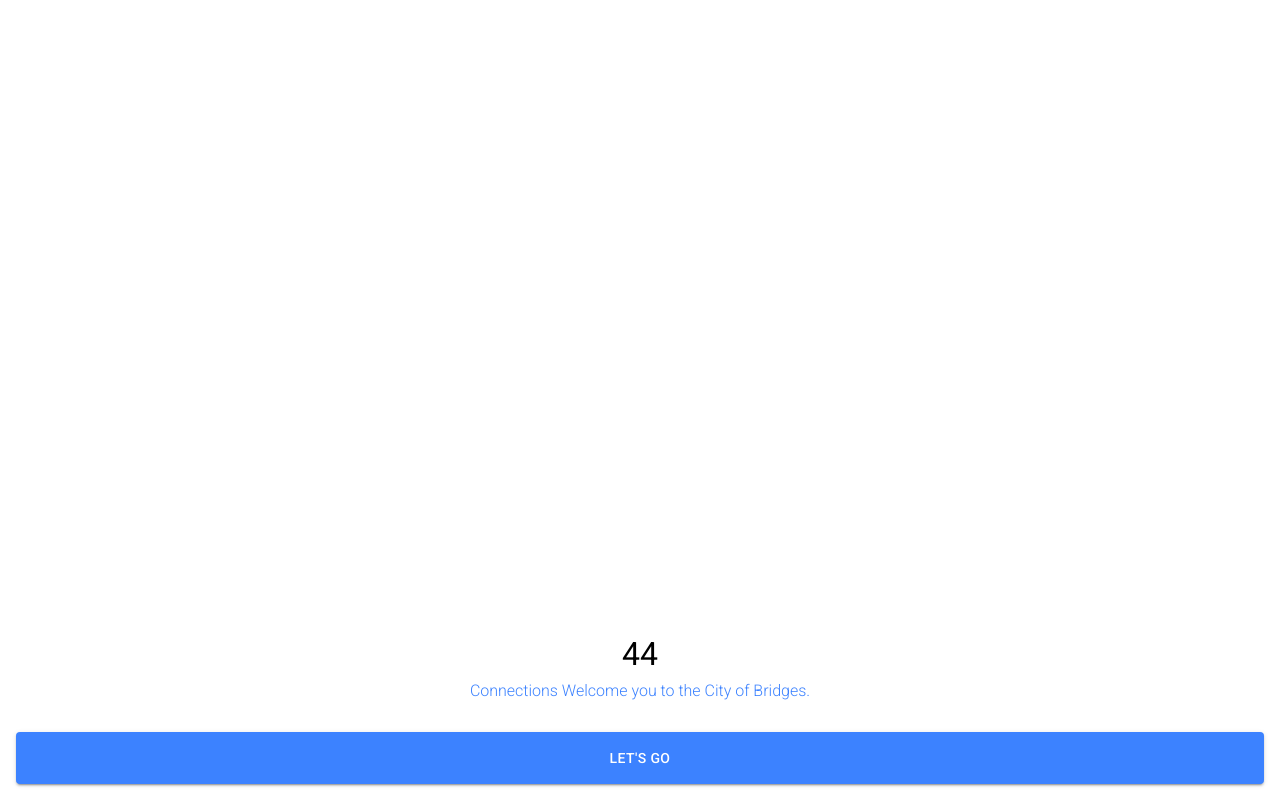
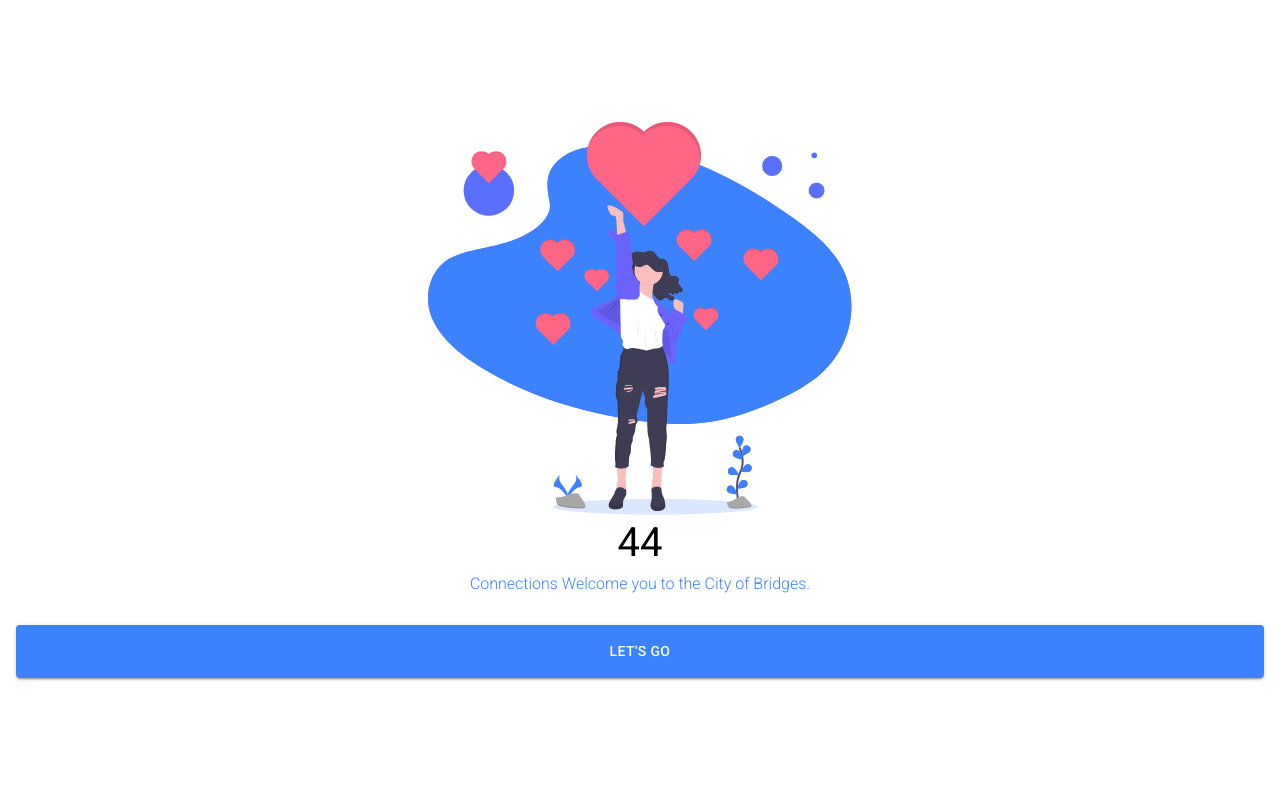
Before and after one commit to gurleensethi/tryingxd, a React (Create React App) app: page /onboarding in a window 1280 px wide. Built offline with nearby package versions, Linux system fonts and the light colour scheme.

Commit message:
Onboarding placeholder image.

```diff
--- a/src/pages/onboarding/OnboardingPage.tsx
+++ b/src/pages/onboarding/OnboardingPage.tsx
@@ -1,6 +1,7 @@
 import React, { FunctionComponent } from "react";
-import { Box, Button, useTheme } from "@material-ui/core";
+import { Box, Button, useTheme, List } from "@material-ui/core";
 import { useHistory } from "react-router-dom";
+import OnboardingPlaceholder from "../../images/onboarding_placeholder.png";
 
 const OnboardingPage: FunctionComponent = () => {
   const theme = useTheme();
@@ -19,8 +20,14 @@ const OnboardingPage: FunctionComponent = () => {
       p={2}
       height="100%"
     >
-      <Box flex="1"></Box>
-      <Box fontSize={32}>44</Box>
+      <Box>
+        <img
+          src={OnboardingPlaceholder}
+          alt="placeholder"
+          style={{ objectFit: "fill" }}
+        />
+      </Box>
+      <Box fontSize={40}>44</Box>
       <Box
         color={theme.palette.primary.main}
         mb={4}
@@ -28,6 +35,7 @@ const OnboardingPage: FunctionComponent = () => {
         fontWeight="fontWeightLight"
         px={4}
         mt={1}
+        textAlign="center"
       >
         Connections Welcome you to the City of Bridges.
       </Box>
```
Also changed, not shown: src/images/onboarding_placeholder.png (added).
